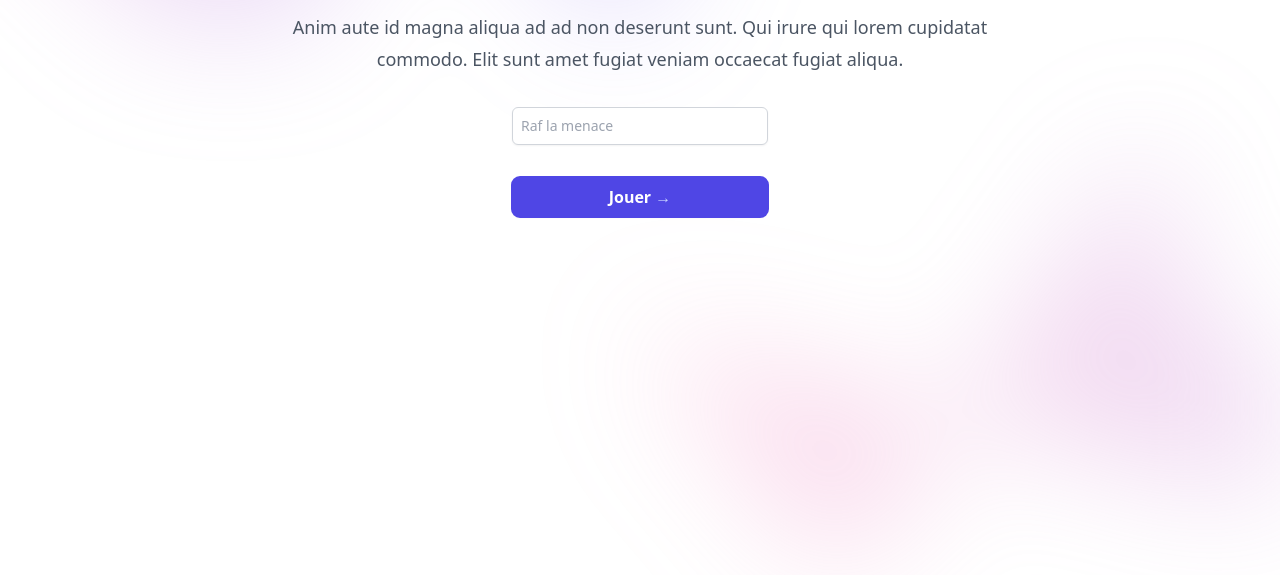
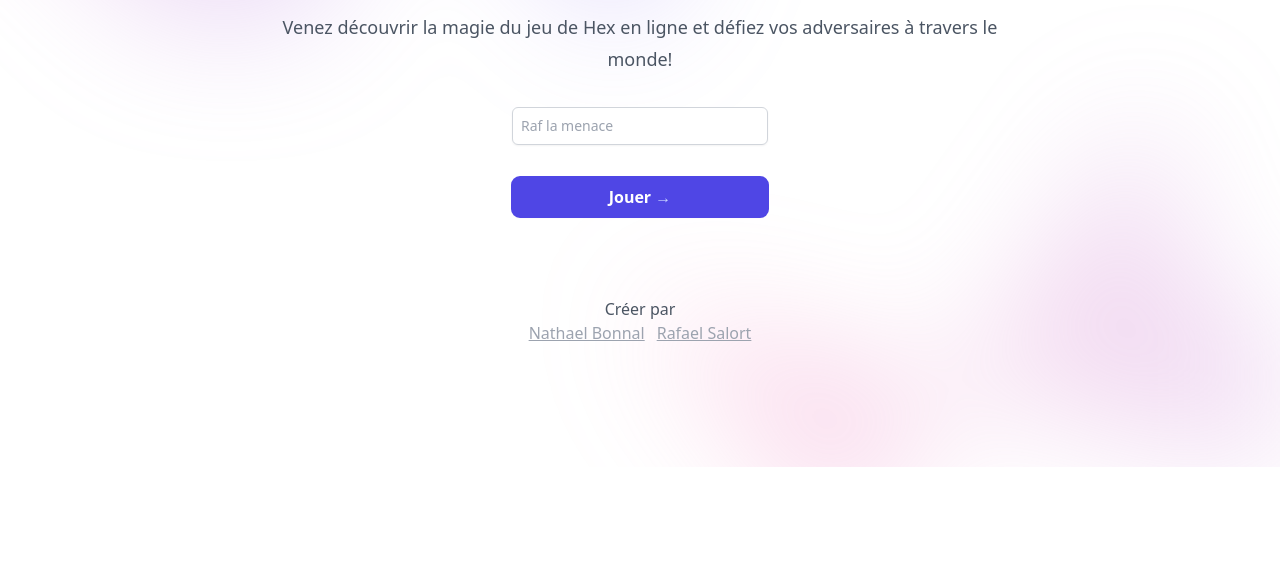
Before and after one commit to NathaelB/HexGame, a website: page index.html in a window 1280 px wide. Shown: the part 333-908 px from the top of the page. After the commit the page ends 800 px from the top, so only its background shows below. Drawn offline with nearby package versions, Linux system fonts and the light colour scheme; no server answers.

Commit message:
Finish project v1

```diff
--- a/index.html
+++ b/index.html
@@ -8,7 +8,7 @@
     <title>Jeu de HEX</title>
 </head>
 <body>
-    <div class="isolate bg-white">
+    <div class="isolate bg-white overflow-hidden min-h-screen">
         <div class="absolute inset-x-0 top-[-10rem] -z-10 transform-gpu overflow-hidden blur-3xl sm:top-[-20rem]">
             <svg class="relative left-[calc(50%-11rem)] -z-10 h-[21.1875rem] max-w-none -translate-x-1/2 rotate-[30deg] sm:left-[calc(50%-30rem)] sm:h-[42.375rem]" viewBox="0 0 1155 678" fill="none" xmlns="http://www.w3.org/2000/svg">
                 <path fill="url(#45de2b6b-92d5-4d68-a6a0-9b9b2abad533)" fill-opacity=".3" d="M317.219 518.975L203.852 678 0 438.341l317.219 80.634 204.172-286.402c1.307 132.337 45.083 346.658 209.733 145.248C936.936 126.058 882.053-94.234 1031.02 41.331c119.18 108.451 130.68 295.337 121.53 375.223L855 299l21.173 362.054-558.954-142.079z" />
@@ -20,9 +20,9 @@
                 </defs>
             </svg>
         </div>
-        <main>
-            <div class="relative px-6 lg:px-8">
-                <div class="mx-auto max-w-3xl pt-20 pb-32 sm:pt-48 sm:pb-40">
+        <main class="h-full">
+            <div class="relative px-6 lg:px-8 h-full">
+                <div class="mx-auto max-w-3xl pt-20   sm:pt-48  flex flex-col">
                     <div>
                         <div class="hidden sm:mb-8 sm:flex sm:justify-center">
                             <div class="relative overflow-hidden rounded-full py-1.5 px-4 text-sm leading-6 ring-1 ring-gray-900/10 hover:ring-gray-900/20">
@@ -33,7 +33,7 @@
                         </div>
                         <div>
                             <h1 class="text-4xl font-bold tracking-tight sm:text-center sm:text-6xl">Rafael et Nathael</h1>
-                            <p class="mt-6 text-lg leading-8 text-gray-600 sm:text-center">Anim aute id magna aliqua ad ad non deserunt sunt. Qui irure qui lorem cupidatat commodo. Elit sunt amet fugiat veniam occaecat fugiat aliqua.</p>
+                            <p class="mt-6 text-lg leading-8 text-gray-600 sm:text-center">Venez découvrir la magie du jeu de Hex en ligne et défiez vos adversaires à travers le monde!</p>
                             <div class="mt-8 flex flex-col gap-8">
                                 <div class="relative">
                                     <label for="username" class="sr-only">Username</label>
@@ -64,6 +64,13 @@
                             </svg>
                         </div>
                     </div>
+                    <div class="mt-20 text-center flex flex-col text-gray-400">
+                        <span class="text-gray-600">Créer par</span>
+                        <div class="flex items-center gap-3  mx-auto">
+                            <a href="https://github.com/NathaelB" target="_blank" class="underline">Nathael Bonnal</a>
+                            <a href="" class="underline">Rafael Salort</a>
+                        </div>
+                    </div>
                 </div>
             </div>
         </main>
--- a/index.js
+++ b/index.js
@@ -305,11 +305,11 @@ class Board {
         if (this.m_admittedBridge[p-1] === 0) {
           this.m_actualPlayer = PLAYER_TYPE.NONE
           this.m_winner = p
-          console.log("Le gagnant est: ", this.m_winner)
           const player = this.m_players[this.m_winner-1]
           io.emit('victoire', {
             player: player
           })
+          this.resetGame()
 
           return true
         }
@@ -402,6 +402,8 @@ server.listen(8888, () => {
 io.on('connection', (socket) => {
 
     socket.on('game_destroyed', () => {
+      board.resetGame()
+      messageManager.clear()
       io.emit('clear')
     })
     socket.on('join', (data) => {
@@ -422,7 +424,6 @@ io.on('connection', (socket) => {
     })
 
     socket.on('start', (data) => {
-      console.log(data)
       board.genererPlateau(+data.size, board.m_nbPlayers, +data.bridge, PLAYER_TYPE.RED)
 
       io.emit('start_game', {
@@ -442,7 +443,6 @@ io.on('connection', (socket) => {
       const key = PLAYER_TYPE[player.type]
       const state = board.jouer(key, id, data.type)
 
-      console.log("actual player: ", board.m_actualPlayer)
       if (state) {
         io.emit('pion', {
           id: id,
```
Also changed, not shown: game.html (+12 -17 lines).
